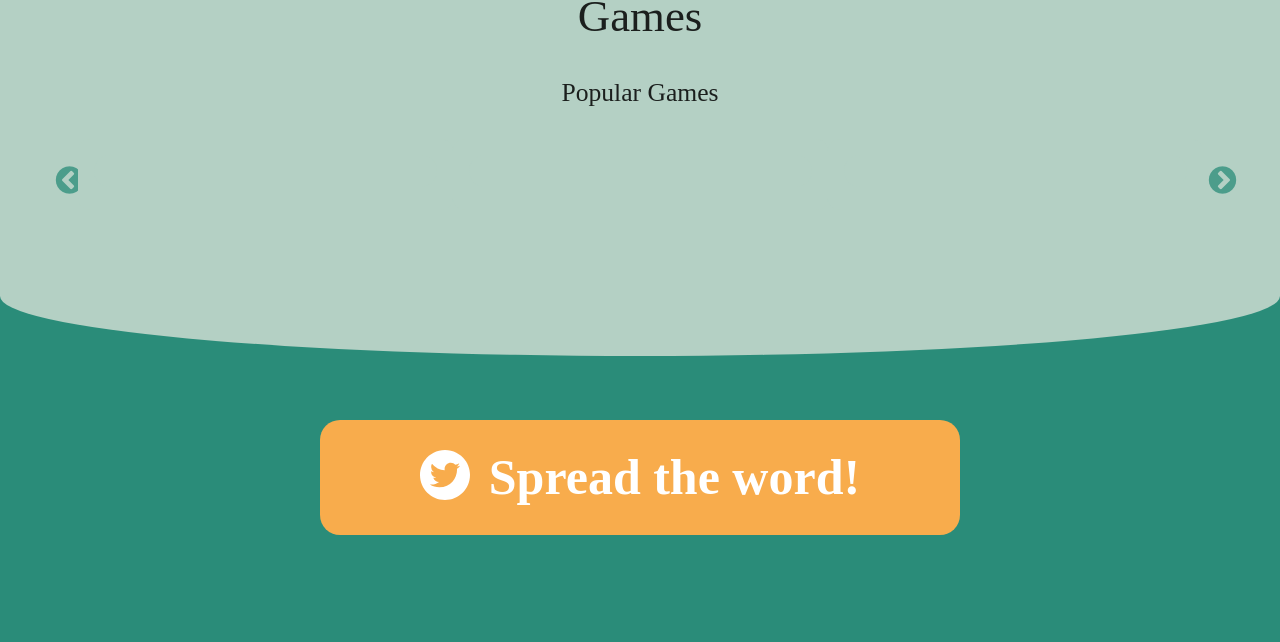
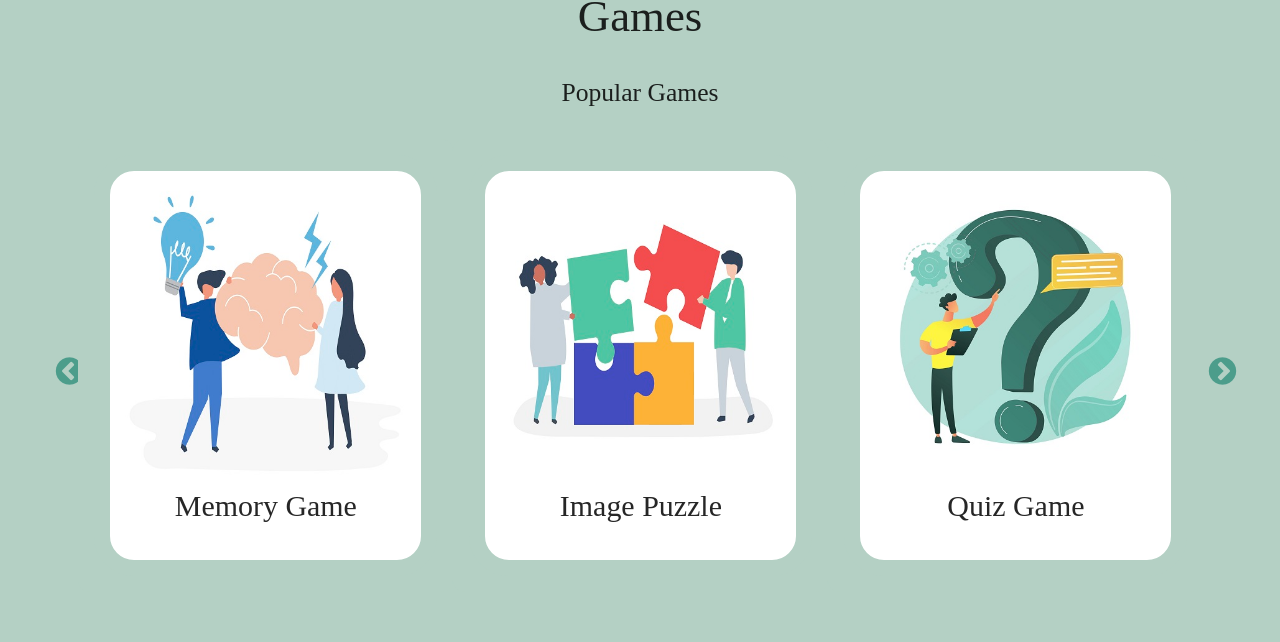
Before and after one commit to ReCoded-Org/capstone-istanbul-juniper, a React (Create React App) app: page / in a window 1280 px wide. Shown: the part 4114-4756 px from the top of the page. Built offline with nearby package versions, Linux system fonts and the light colour scheme; no server answers; a web font is replaced by a local one.

Commit message:
Fix: add games into carousel

```diff
--- a/src/components/GamesCarousel/index.jsx
+++ b/src/components/GamesCarousel/index.jsx
@@ -5,14 +5,24 @@ import "slick-carousel/slick/slick.css";
 import "slick-carousel/slick/slick-theme.css";
 import "./index.css";
 import { settings } from "./settings.jsx";
+import { Link } from "react-router-dom";
+import memoryGame from "../../images/gameImages/memoryGame.svg";
+import puzzleGame from "../../images/gameImages/puzzleGame.svg";
+import quizGame from "../../images/gameImages/quizGame.svg";
+
+// GAME_IMAGES consists of game images local paths as a string format
+// imgURLParts is a splits the game image paths from "/" and put each splitted path into an array
+// lastImgUrlPart gets last item in the each splitted path's arrays
+// imageName gets image name from the lasTImgUrlPart
+// gameRoute is lowercased version of imageName, using in routing
+const GAME_IMAGES = [memoryGame, puzzleGame, quizGame];
 
 const GamesCarousel = () => {
   const [t] = useTranslation();
-  const gameCardsData = [
-    ...t("home.gamesCarousel.gameCards", {
-      returnObjects: true,
-    }),
-  ];
+  // agreed naming is as follows:
+  // image file name: memoryGame
+  // game title key in locales: memoryGame.title
+  // game route: memorygame
   return (
     <div className="gamesCarousel">
       <h2 className="gamesCarousel__title">{t("home.gamesCarousel.title")}</h2>
@@ -21,9 +31,27 @@ const GamesCarousel = () => {
       </p>
       <div className="gamesCarousel__wrapper">
         <Slider {...settings}>
-          {gameCardsData.map((game) => (
-            <div className="gamesCarousel__wrapper__card">{game.name}</div>
-          ))}
+          {GAME_IMAGES.map((imgUrl) => {
+            const imgUrlParts = imgUrl.split("/");
+            const lastImgUrlPart = imgUrlParts[imgUrlParts.length - 1];
+            const imageName = lastImgUrlPart.split(".")[0];
+            const gameRoute = imageName.toLowerCase();
+            const gameTitle = t(`games.${imageName}.title`);
+            return (
+              <Link to={`games/${gameRoute}`} key={gameTitle}>
+                <div className="gamesCarousel__wrapper__card">
+                  <img
+                    src={imgUrl}
+                    className="gamesCarousel__wrapper__cardImage"
+                    alt={gameTitle}
+                  />
+                  <div className="gamesCarousel__wrapper__cardTitle">
+                    <h3>{gameTitle}</h3>
+                  </div>
+                </div>
+              </Link>
+            );
+          })}
         </Slider>
       </div>
     </div>
```
